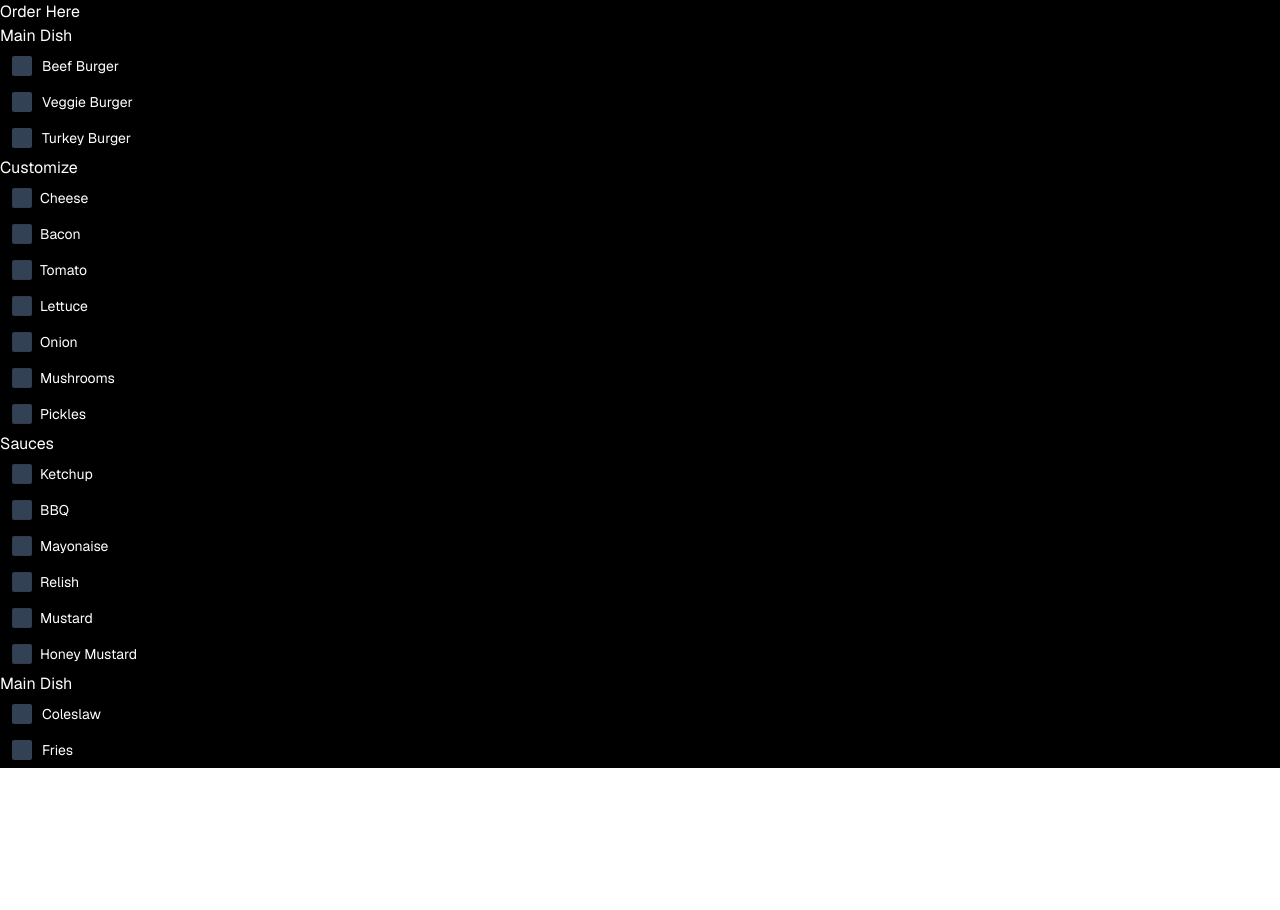
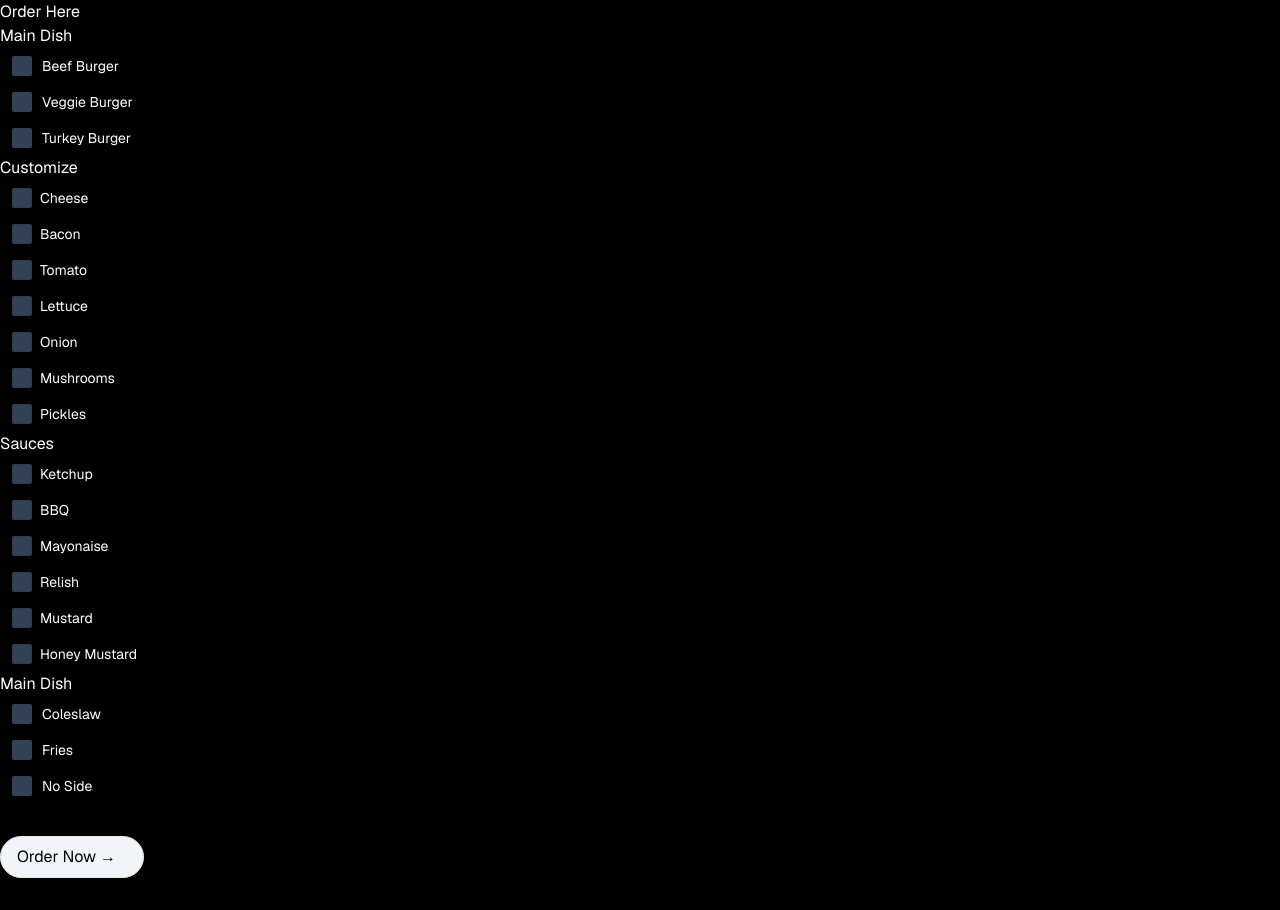
Before and after one commit to prestonButton/my_bbq, a Next.js app: page /order in a window 1280 px wide. Before the commit the page ends 800 px from the top, so only its background shows below. Built offline with nearby package versions, Linux system fonts and the light colour scheme.

Commit message:
finalize order page without style

```diff
--- a/app/globals.css
+++ b/app/globals.css
@@ -8,6 +8,10 @@
 
 .label {
   @apply flex select-none items-start justify-start p-2
+}
+
+.full {
+  height: 100%;
 }
 
 /* Hide the default radio button */
@@ -31,10 +35,6 @@
   background-color: #b0b0b0;
 }
 
-
-
-
-
 /* Create a checkmark indicator (hidden when not checked) */
 .custom-checkbox .checkmark:after {
   content: "";
--- a/app/layout.tsx
+++ b/app/layout.tsx
@@ -14,7 +14,7 @@ export default function RootLayout({
 }) {
   return (
     <html lang="en" className={`${GeistSans.variable} ${GeistMono.variable}`}>
-      <body className='bg-black text-white w-full h-full'>{children}</body>
+      <body className='bg-black text-white w-full h-full full'>{children}</body>
     </html>
   )
 }
--- a/app/order/page.tsx
+++ b/app/order/page.tsx
@@ -1,4 +1,5 @@
 
+import Link from 'next/link';
 import React from 'react';
 
 interface CheckboxProps {
@@ -35,6 +36,7 @@ const RadioButton: React.FC<RadioButtonProps> = ({ label, name }) => {
 
 const Order = () => {
   return (
+    <div className='h-full bg-black flex flex-col'>
       <div className='flex items-left justify-left'>
         <div>
           <h1>Order Here</h1>
@@ -67,8 +69,16 @@ const Order = () => {
             <h2>Main Dish</h2>
             <RadioButton label='Coleslaw' name="side" />
             <RadioButton label="Fries" name="side" />
+            <RadioButton label="No Side" name="side" />
           </div>
         </div>
+      </div>
+      <Link
+        href='/'
+        className='border border-2-white bg-slate-100 rounded-full text-black px-4 py-2 my-8 w-36'
+      >
+        Order Now →
+      </Link>
     </div>
   );
 };
```
Lines whose indentation alone changed are shown as unchanged.
